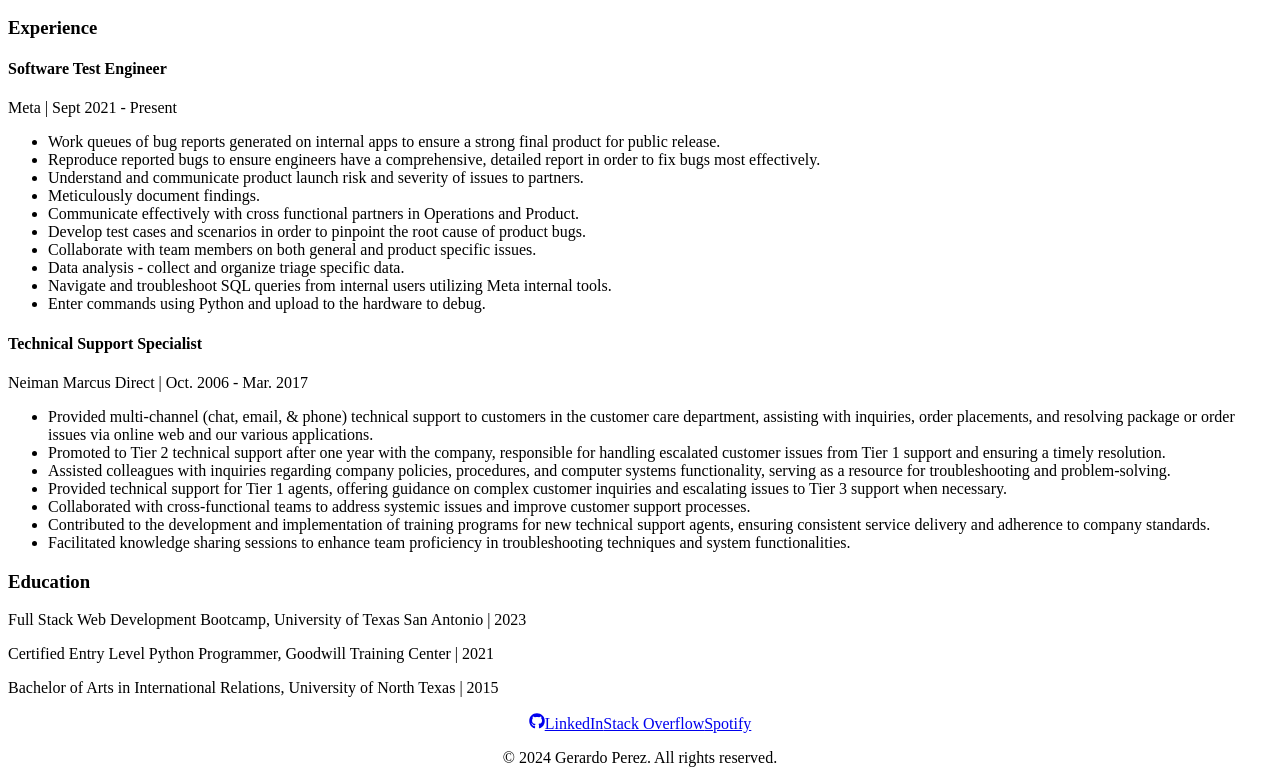
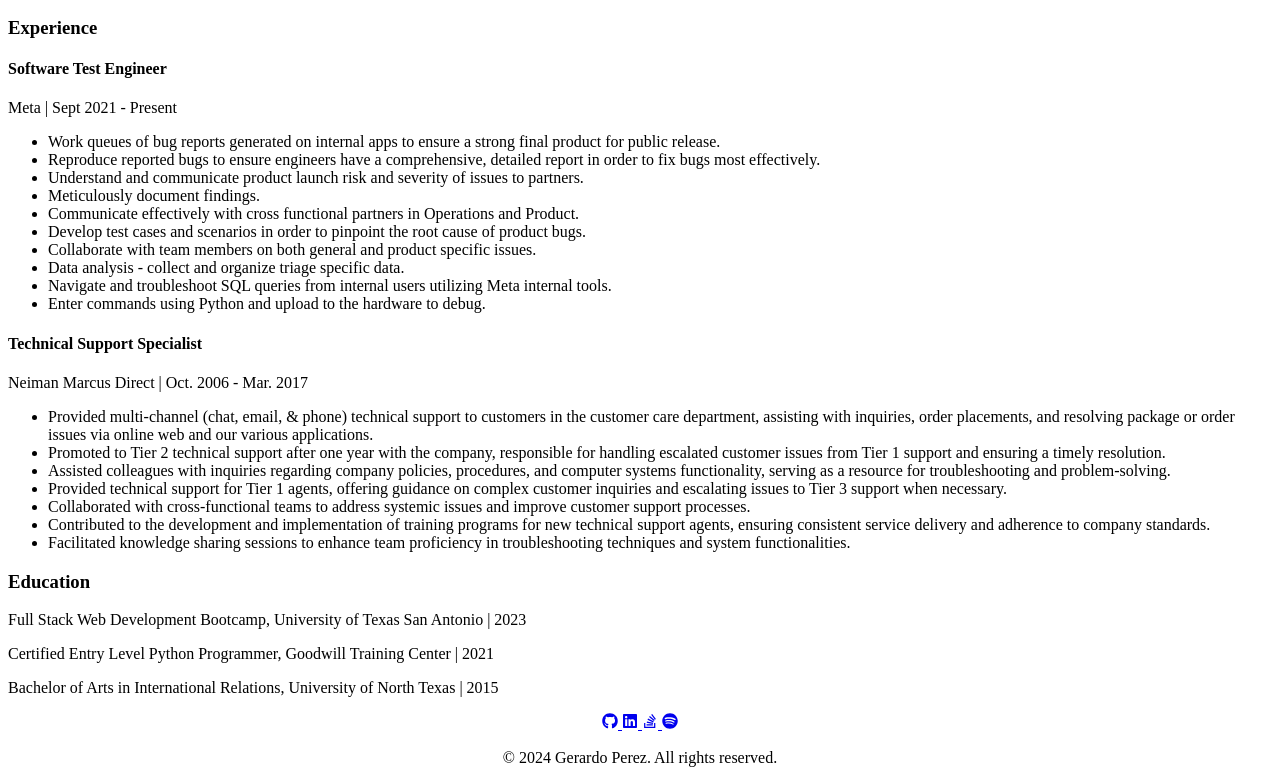
Before and after one commit to Gera1313/react-portfolio-2, a React (Vite) app: page /resume in a window 1280 px wide. Shown: the part 478-1261 px from the top of the page. Built offline with nearby package versions, Linux system fonts and the light colour scheme.

Commit message:
finished icons in footer

```diff
--- a/src/components/footer.jsx
+++ b/src/components/footer.jsx
@@ -14,7 +14,7 @@
             target="_blank"
             rel="noopener noreferrer"
           >
-            <FaGithub className="icon" />
+            <FaGithub className="icon" /> {/* GitHub Icon */}
           </a>
           {/* LinkedIn */}
           <a
@@ -22,7 +22,7 @@
             target="_blank"
             rel="noopener noreferrer"
           >
-            LinkedIn
+            <FaLinkedin className="icon" /> {/* LinkedIn Icon */}
           </a>
           {/* <h2>Stack Overflow</h2> */}
           <a
@@ -30,7 +30,7 @@
             target="_blank"
             rel="noopener noreferrer"
           >
-            Stack Overflow
+            <FaStackOverflow className="icon" /> {/* Stack Overflow Icon */}
           </a>
           {/* <h2>Spotify</h2> */}
           <a
@@ -38,7 +38,7 @@
             target="_blank"
             rel="noopener noreferrer"
           >
-            Spotify
+            <FaSpotify className="icon" /> {/* Spotify Icon */}
           </a>
         </div>
 
```
